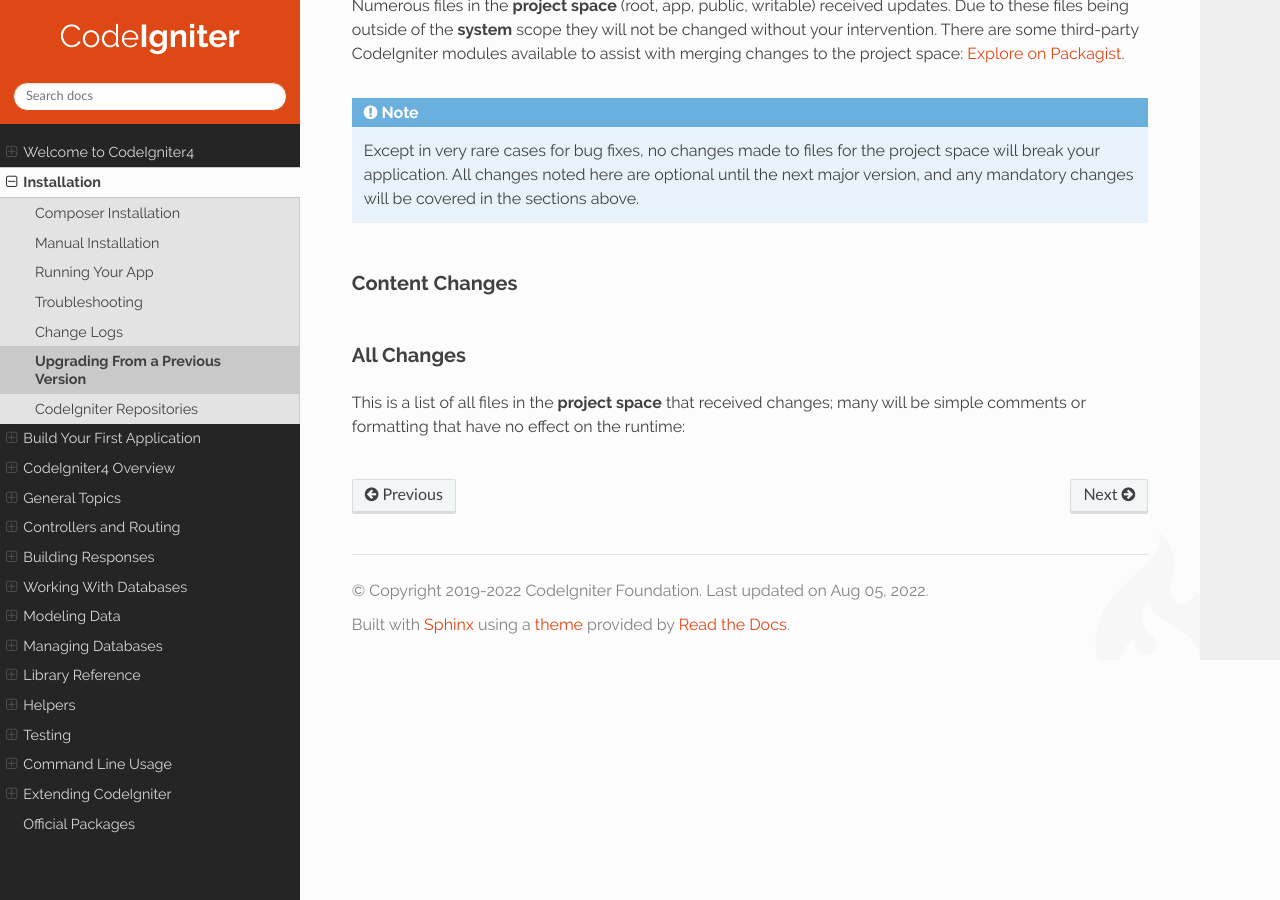
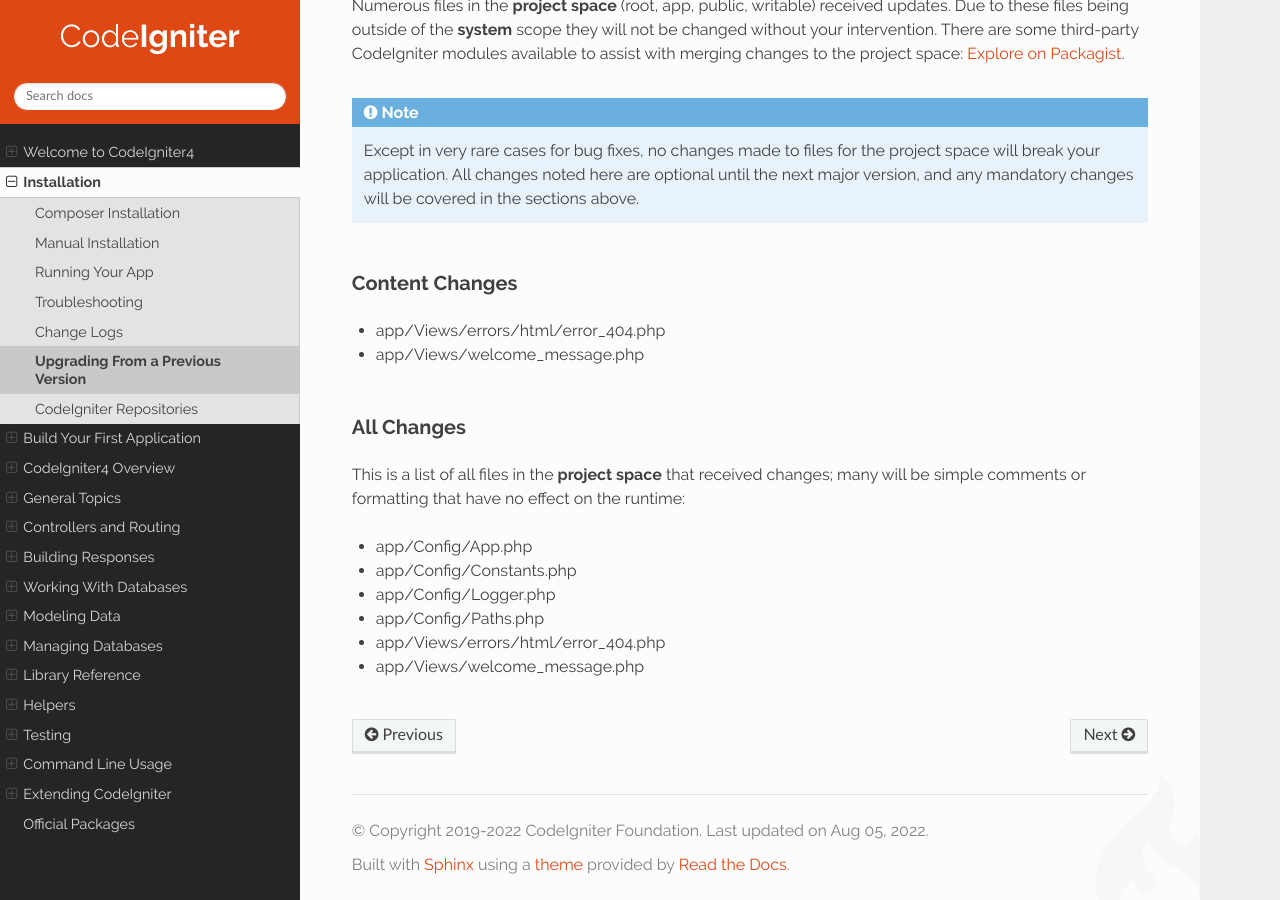
Before and after one commit to NEKOGET/ci4_user_guide_src, a Sphinx documentation site: the page built from source/installation/upgrade_422.rst, in a window 1280 px wide and 900 px high, scrolled down 1424 px. Built offline with Sphinx 7.4.7 and the Read the Docs theme 2.0.0, drawn with Linux system fonts in a browser that asks for light colours; cross-references to code outside the pages are shown as plain code.

```diff
--- a/source/changelogs/index.rst
+++ b/source/changelogs/index.rst
@@ -12,6 +12,7 @@ See all the changes.
 .. toctree::
     :titlesonly:
 
+    v4.2.3
     v4.2.2
     v4.2.1
     v4.2.0
--- a/source/changelogs/v4.2.2.rst
+++ b/source/changelogs/v4.2.2.rst
@@ -1,7 +1,7 @@
 Version 4.2.2
 #############
 
-Release Date: Unreleased
+Release Date: August 6, 2022
 
 **4.2.2 release of CodeIgniter4**
 
--- a/source/conf.py
+++ b/source/conf.py
@@ -24,7 +24,7 @@ copyright = '2019-2022 CodeIgniter Foundation'
 version = '4.2'
 
 # The full version, including alpha/beta/rc tags.
-release = '4.2.1'
+release = '4.2.2'
 
 # -- General configuration ---------------------------------------------------
 
--- a/source/installation/upgrade_422.rst
+++ b/source/installation/upgrade_422.rst
@@ -53,9 +53,18 @@ the project space: `Explore on Packagist <https://packagist.org/explore/?query=c
 Content Changes
 ===============
 
+* app/Views/errors/html/error_404.php
+* app/Views/welcome_message.php
 
 All Changes
 ===========
 
 This is a list of all files in the **project space** that received changes;
 many will be simple comments or formatting that have no effect on the runtime:
+
+* app/Config/App.php
+* app/Config/Constants.php
+* app/Config/Logger.php
+* app/Config/Paths.php
+* app/Views/errors/html/error_404.php
+* app/Views/welcome_message.php
```
Also changed, not shown: source/changelogs/v4.2.3.rst (added, +35 -0 lines).
